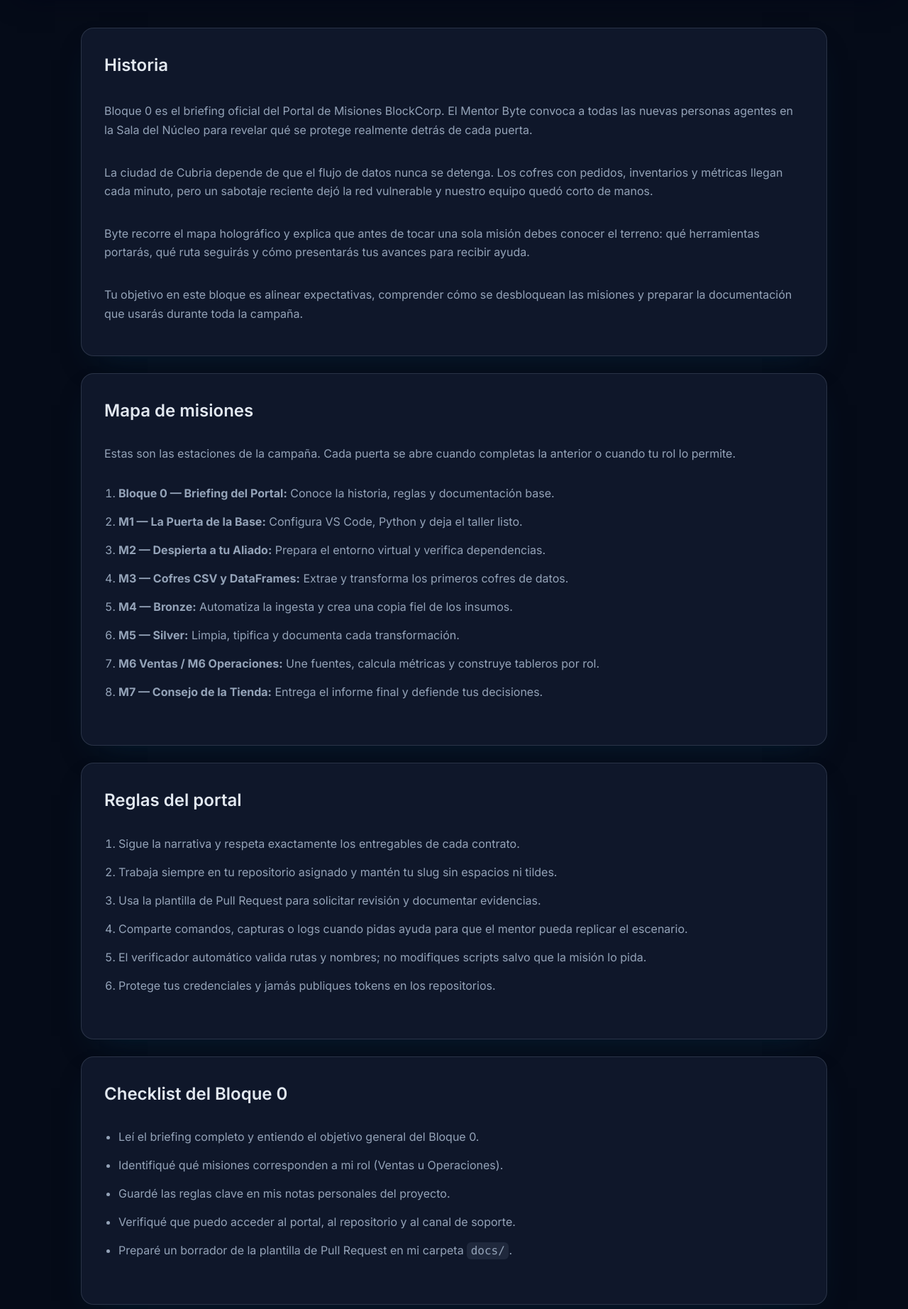
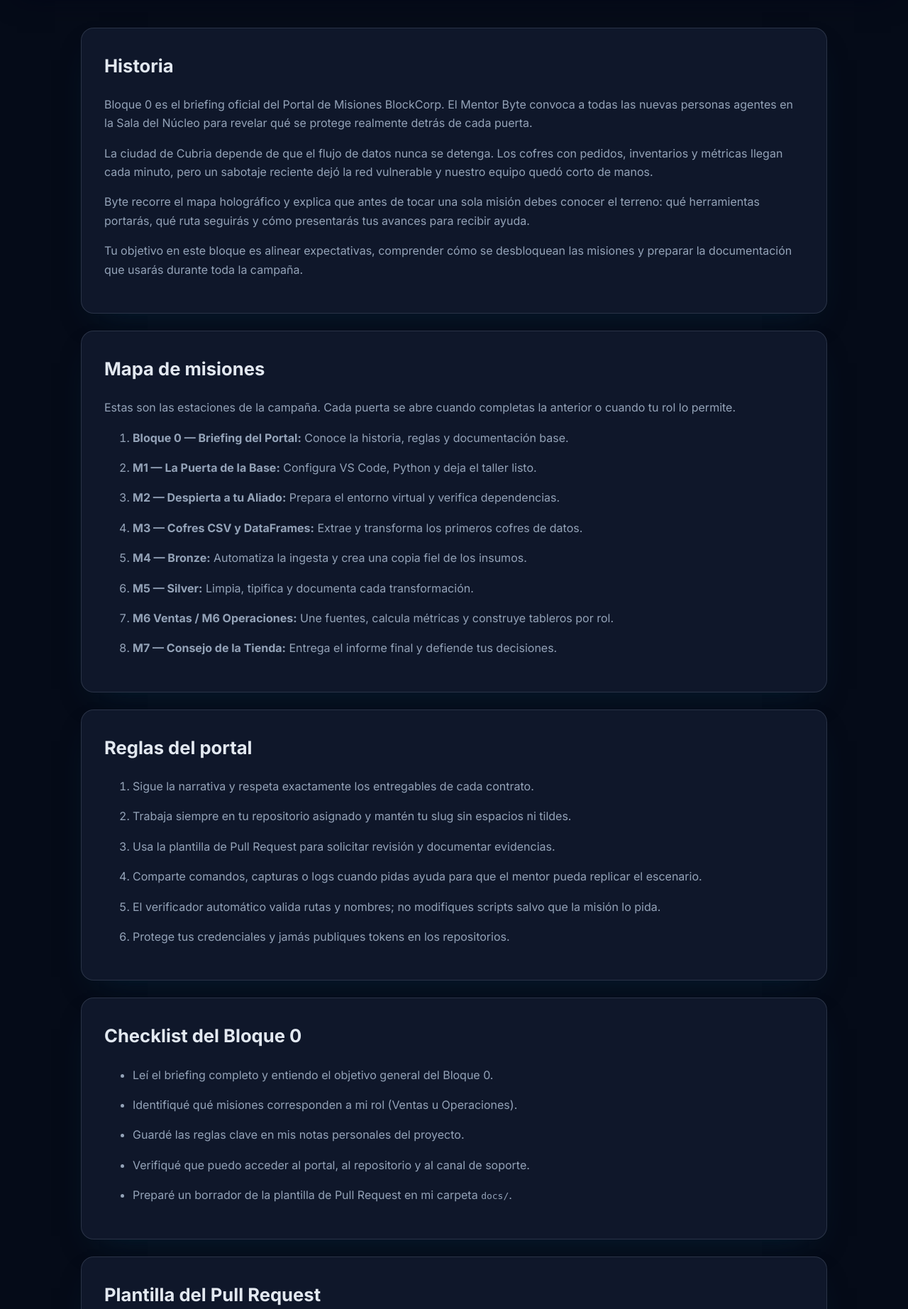
Before and after one commit to dalarcon80/PortalKids, a Flask app: page / in a window 1280 px wide. Shown: the part 236-2081 px from the top of the page at 71% size. Run offline with Flask 3, Linux system fonts and the light colour scheme.

Commit message:
Revert "Clean mission HTML wrappers"

```diff
--- a/frontend/assets/css/style-dark.css
+++ b/frontend/assets/css/style-dark.css
@@ -269,7 +269,8 @@ main {
 }
 
 section.enroll,
-section.dashboard {
+section.dashboard,
+section.mission {
   background-color: var(--card-bg);
   padding: clamp(1.75rem, 2.5vw, 2.5rem);
   border-radius: var(--radius);
@@ -278,7 +279,9 @@ section.dashboard {
 }
 
 section.enroll h2,
-section.dashboard h2 {
+section.dashboard h2,
+section.mission h2,
+section.mission h3 {
   margin-top: 0;
   margin-bottom: 1.25rem;
   font-size: clamp(1.5rem, 2vw, 1.75rem);
@@ -287,128 +290,12 @@ section.dashboard h2 {
 }
 
 section.enroll p,
-section.dashboard p {
+section.dashboard p,
+section.mission p,
+section.mission li {
   margin-top: 0;
   margin-bottom: 1rem;
   color: var(--muted);
-}
-
-section.mission {
-  padding: 0;
-  border: none;
-  background: transparent;
-  box-shadow: none;
-  display: flex;
-  flex-direction: column;
-  gap: clamp(1.5rem, 2.5vw, 2rem);
-}
-
-.mission-section {
-  background-color: var(--card-bg);
-  border: 1px solid var(--card-border);
-  border-radius: var(--radius);
-  box-shadow: var(--card-shadow);
-  padding: clamp(1.5rem, 2.5vw, 2.25rem);
-  display: flex;
-  flex-direction: column;
-  gap: 1rem;
-}
-
-.mission-section--intro {
-  gap: 1.25rem;
-}
-
-.mission-section--intro h2 {
-  font-size: clamp(1.85rem, 2.6vw, 2.2rem);
-  margin: 0;
-}
-
-.mission-section h2,
-.mission-section h3,
-.mission-section__item h3 {
-  margin-top: 0;
-  margin-bottom: 0.75rem;
-  font-size: clamp(1.25rem, 1.9vw, 1.5rem);
-  font-weight: 600;
-  color: var(--text);
-}
-
-.mission-section p,
-.mission-section li,
-.mission-section summary,
-.mission-section details,
-.mission-section__item p,
-.mission-section__item li {
-  color: var(--muted);
-  margin-top: 0;
-  margin-bottom: 0.85rem;
-}
-
-.mission-section ul,
-.mission-section ol {
-  padding-left: 1.25rem;
-  margin: 0 0 1rem;
-}
-
-.mission-section li + li {
-  margin-top: 0.35rem;
-}
-
-.mission-section pre,
-.mission-section code {
-  font-family: "SFMono-Regular", Consolas, "Liberation Mono", Menlo, monospace;
-}
-
-.mission-section pre {
-  background-color: rgba(15, 23, 42, 0.65);
-  border-radius: 12px;
-  padding: 1rem;
-  overflow-x: auto;
-  margin: 0 0 1rem;
-}
-
-.mission-section code {
-  background-color: rgba(148, 163, 184, 0.12);
-  padding: 0.15rem 0.35rem;
-  border-radius: 6px;
-}
-
-.mission-section details {
-  border: 1px solid rgba(148, 163, 184, 0.25);
-  border-radius: 12px;
-  padding: 0.75rem 1rem;
-  background-color: rgba(15, 23, 42, 0.45);
-  margin-bottom: 0.85rem;
-}
-
-.mission-section details[open] {
-  background-color: rgba(15, 23, 42, 0.65);
-}
-
-.mission-section summary {
-  cursor: pointer;
-  font-weight: 600;
-}
-
-.mission-section--dual {
-  background: transparent;
-  border: none;
-  box-shadow: none;
-  padding: 0;
-  display: grid;
-  gap: clamp(1rem, 2vw, 1.75rem);
-  grid-template-columns: repeat(auto-fit, minmax(260px, 1fr));
-}
-
-.mission-section--dual .mission-section__item {
-  background-color: var(--card-bg);
-  border: 1px solid var(--card-border);
-  border-radius: var(--radius);
-  box-shadow: var(--card-shadow);
-  padding: clamp(1.35rem, 2vw, 1.85rem);
-  display: flex;
-  flex-direction: column;
-  gap: 0.85rem;
 }
 
 form label {
--- a/frontend/index.html
+++ b/frontend/index.html
@@ -49,16 +49,14 @@
   </header>
   <main id="content">
     <section class="mission mission-story">
-      <div class="mission-section mission-section--intro">
       <h2>Historia</h2>
       <p>
-          Bloque 0 es el briefing oficial del Portal de Misiones BlockCorp. El Mentor Byte convoca a todas las nuevas
-          personas agentes en la Sala del Núcleo para revelar qué se protege realmente detrás de cada puerta.
+        Bloque 0 es el briefing oficial del Portal de Misiones BlockCorp. El Mentor Byte convoca a todas las nuevas personas
+        agentes en la Sala del Núcleo para revelar qué se protege realmente detrás de cada puerta.
       </p>
       <p>
-          La ciudad de Cubria depende de que el flujo de datos nunca se detenga. Los cofres con pedidos, inventarios y
-          métricas llegan cada minuto, pero un sabotaje reciente dejó la red vulnerable y nuestro equipo quedó corto de
-          manos.
+        La ciudad de Cubria depende de que el flujo de datos nunca se detenga. Los cofres con pedidos, inventarios y métricas
+        llegan cada minuto, pero un sabotaje reciente dejó la red vulnerable y nuestro equipo quedó corto de manos.
       </p>
       <p>
         Byte recorre el mapa holográfico y explica que antes de tocar una sola misión debes conocer el terreno: qué
@@ -68,10 +66,8 @@
         Tu objetivo en este bloque es alinear expectativas, comprender cómo se desbloquean las misiones y preparar la
         documentación que usarás durante toda la campaña.
       </p>
-      </div>
     </section>
     <section class="mission mission-map">
-      <div class="mission-section">
       <h2>Mapa de misiones</h2>
       <p>
         Estas son las estaciones de la campaña. Cada puerta se abre cuando completas la anterior o cuando tu rol lo
@@ -87,10 +83,8 @@
         <li><strong>M6 Ventas / M6 Operaciones:</strong> Une fuentes, calcula métricas y construye tableros por rol.</li>
         <li><strong>M7 — Consejo de la Tienda:</strong> Entrega el informe final y defiende tus decisiones.</li>
       </ol>
-      </div>
     </section>
     <section class="mission mission-rules">
-      <div class="mission-section">
       <h2>Reglas del portal</h2>
       <ol>
         <li>Sigue la narrativa y respeta exactamente los entregables de cada contrato.</li>
@@ -100,10 +94,8 @@
         <li>El verificador automático valida rutas y nombres; no modifiques scripts salvo que la misión lo pida.</li>
         <li>Protege tus credenciales y jamás publiques tokens en los repositorios.</li>
       </ol>
-      </div>
     </section>
     <section class="mission mission-checklist">
-      <div class="mission-section">
       <h2>Checklist del Bloque 0</h2>
       <ul>
         <li>Leí el briefing completo y entiendo el objetivo general del Bloque 0.</li>
@@ -112,10 +104,8 @@
         <li>Verifiqué que puedo acceder al portal, al repositorio y al canal de soporte.</li>
         <li>Preparé un borrador de la plantilla de Pull Request en mi carpeta <code>docs/</code>.</li>
       </ul>
-      </div>
     </section>
     <section class="mission mission-pr-template">
-      <div class="mission-section">
       <h2>Plantilla del Pull Request</h2>
       <p>Usa este formato cada vez que envíes avances o entregas finales al mentor.</p>
       <pre><code>## Resumen
@@ -132,7 +122,6 @@
 
 ## Notas
 - Dudas o próximos pasos.</code></pre>
-      </div>
     </section>
   </main>
   <script src="assets/js/main.js"></script>
```
Also changed, not shown: backend/missions_contracts.json (+8 -8 lines), frontend/assets/css/style.css (+6 -121 lines), frontend/src/pages/LandingPage.jsx (+0 -10 lines). Lines whose indentation alone changed are shown as unchanged.
